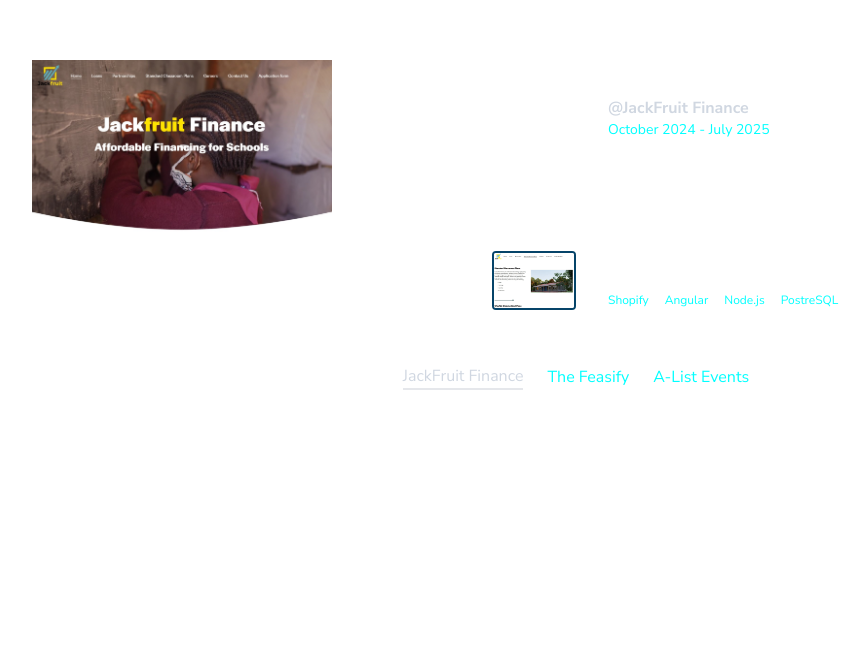
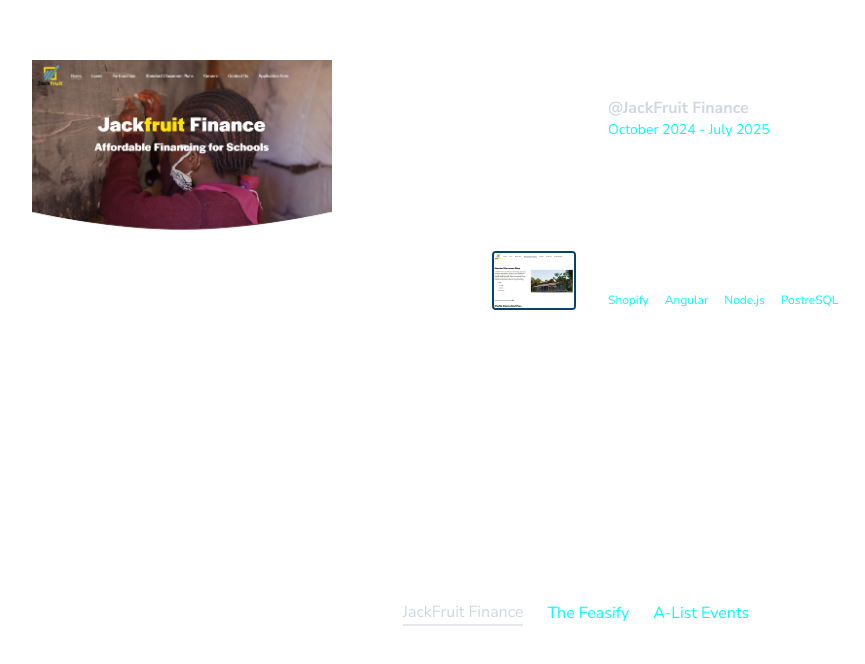
Before and after one commit to BuckanianCodes/Portfolio, an Angular app: page /experience in a window 1280 px wide. Shown: the part 136-800 px from the top of the page, without its empty margins (192-1057 px from the left). Built offline with nearby package versions, Linux system fonts and the light colour scheme.

Commit message:
Experience styling

```diff
--- a/src/app/pages/experience/experience.component.html
+++ b/src/app/pages/experience/experience.component.html
@@ -7,7 +7,7 @@
   </div>
 
 <div
-  class="absolute w-full bottom-0 left-0  ml-[50%] transform -translate-x-1/2  mb-[5%] md:mb-[20%]  autoshow">
+  class="absolute w-full bottom-0 left-0  ml-[50%] transform -translate-x-1/2  mb-[5%] md:mb-[20px] lg:mb-[20px]  autoshow">
     <ul class="flex items-center gap-6 justify-center ">
       <li *ngFor="let exp of experiences; let i = index">
         <button
--- a/src/app/pages/home/home.component.html
+++ b/src/app/pages/home/home.component.html
@@ -10,8 +10,8 @@
        <app-technologies></app-technologies>
     </div>
        <div
-        class="experience-page lg:h-[800px] lg:w-[1000px] md:
-        h-[700px] xl:w-[1200px] lg:mx-auto md:w-[800px] md:mx-auto" >
+        class="experience-page lg:h-[600px] lg:w-[1000px]
+        md:h-[600px] h-[700px] xl:w-[1200px] lg:mx-auto md:w-[800px] md:mx-auto" >
        <svg class="exp-svg" xmlns="http://www.w3.org/2000/svg" viewBox="0 0 1440 320"><path fill="#fff" fill-opacity="1" d="M0,160L60,165.3C120,171,240,181,360,176C480,171,600,149,720,154.7C840,160,960,192,1080,218.7C1200,245,1320,267,1380,277.3L1440,288L1440,320L1380,320C1320,320,1200,320,1080,320C960,320,840,320,720,320C600,320,480,320,360,320C240,320,120,320,60,320L0,320Z"></path></svg>
       <app-experience></app-experience>
       <!-- <svg class="my-svg" xmlns="http://www.w3.org/2000/svg" viewBox="0 0 1440 320"><path fill="#fff" fill-opacity="1" d="M0,320L30,293.3C60,267,120,213,180,192C240,171,300,181,360,154.7C420,128,480,64,540,69.3C600,75,660,149,720,149.3C780,149,840,75,900,53.3C960,32,1020,64,1080,106.7C1140,149,1200,203,1260,192C1320,181,1380,107,1410,69.3L1440,32L1440,320L1410,320C1380,320,1320,320,1260,320C1200,320,1140,320,1080,320C1020,320,960,320,900,320C840,320,780,320,720,320C660,320,600,320,540,320C480,320,420,320,360,320C300,320,240,320,180,320C120,320,60,320,30,320L0,320Z"></path></svg> -->
```
